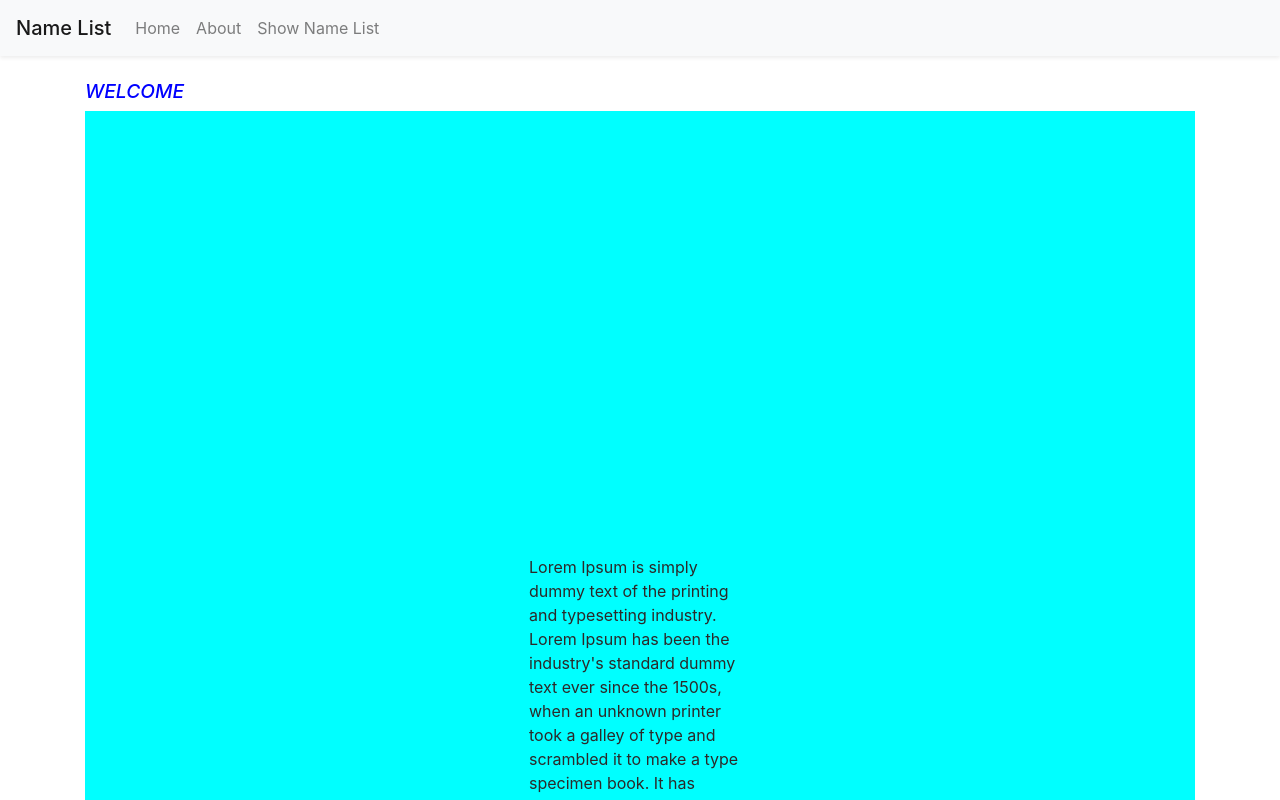
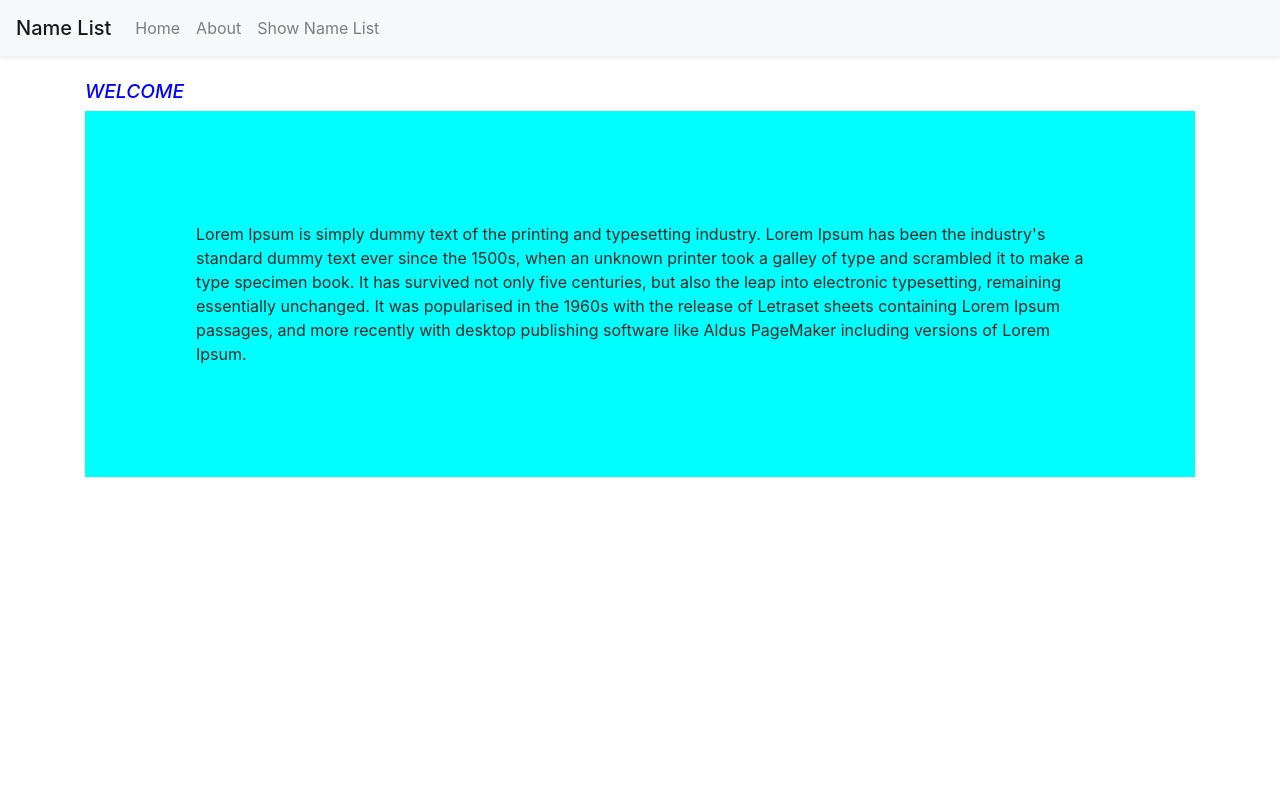
Before and after one commit to Audarilanka/RandomUserOnline-React-App, a React (Create React App) app: page /home in a window 1280 px wide. Shown: the top 800 px of the page. Built offline with nearby package versions, Linux system fonts and the light colour scheme.

Commit message:
random user

```diff
--- a/src/components/pages/Home/Home.css
+++ b/src/components/pages/Home/Home.css
@@ -7,5 +7,5 @@
   font-size: 100%;
   color: rgb(44, 41, 41);
   background-color: aqua;
-  padding: 40%;
+  padding: 10%;
 }
```
